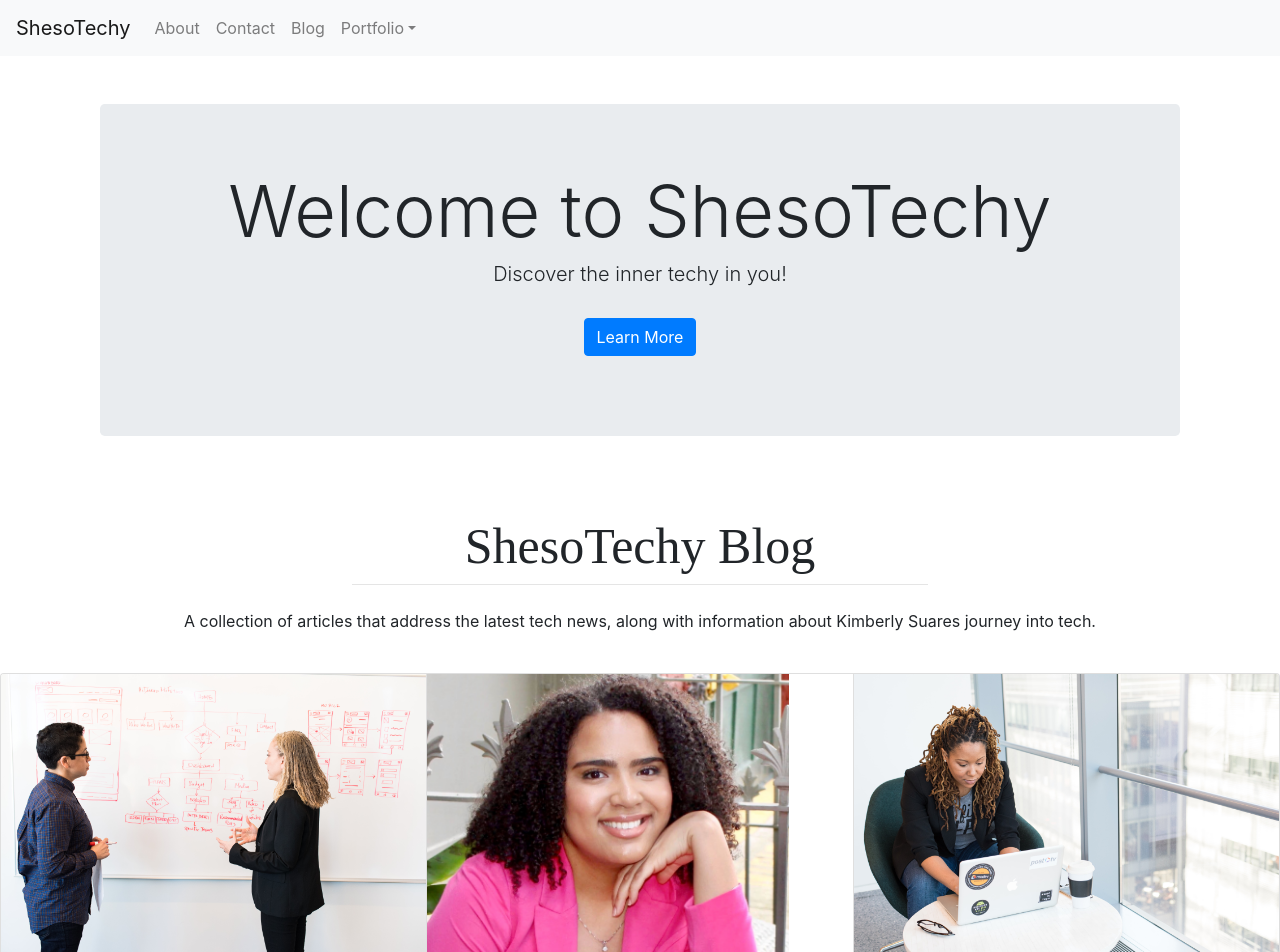
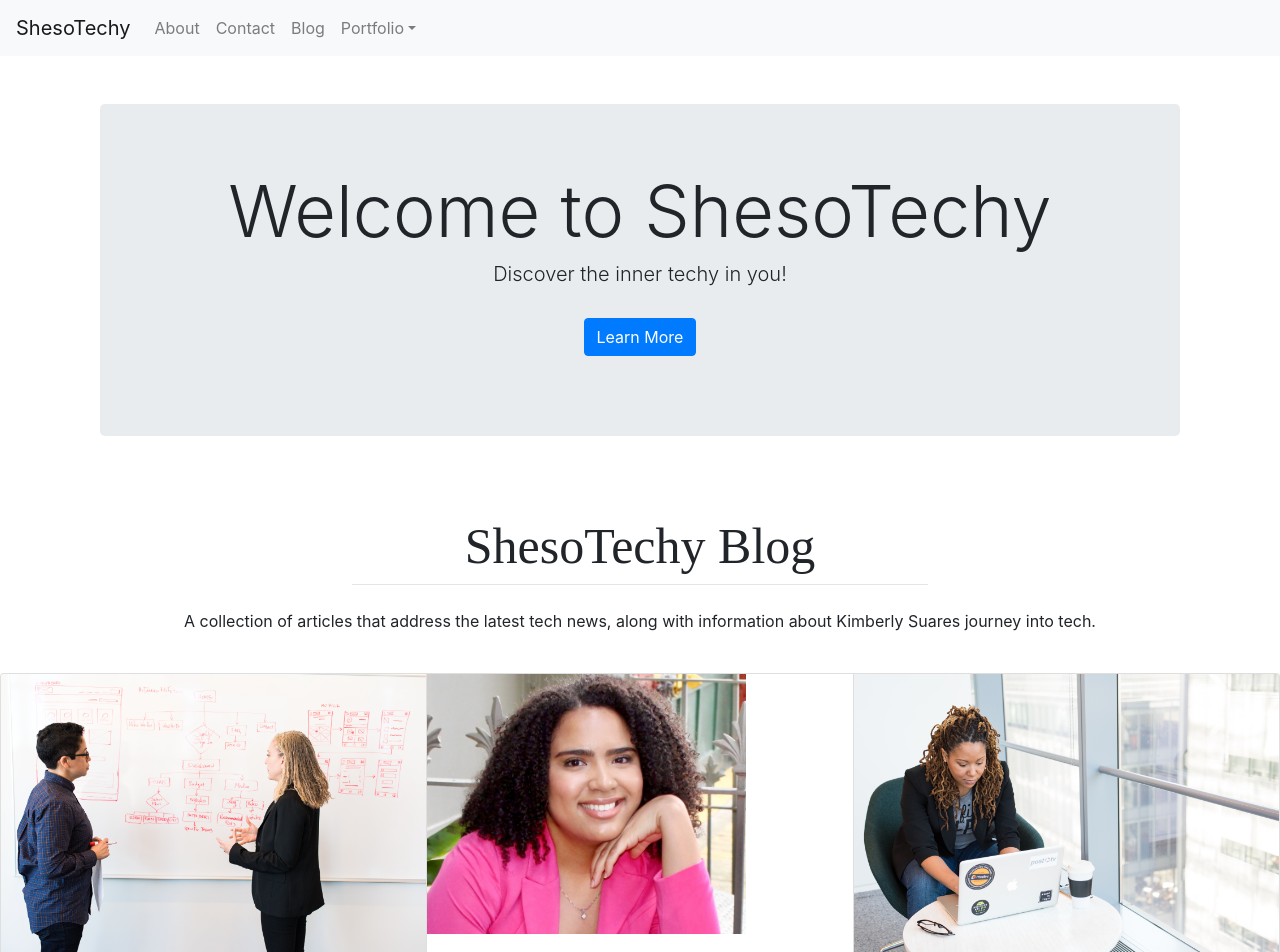
Before and after one commit to ksuares1/shesotechy, a React (Create React App) app in the folder shesotechy/: page / in a window 1280 px wide. Shown: the top 952 px of the page. Built offline with nearby package versions, Linux system fonts and the light colour scheme.

Commit message:
updated card pic

```diff
--- a/shesotechy/src/components/Home/index.css
+++ b/shesotechy/src/components/Home/index.css
@@ -20,7 +20,7 @@
 }
 
 .kim-pic{
-width:85%;
+width:75%;
 height:50%;
 margin:auto;
 }
```
